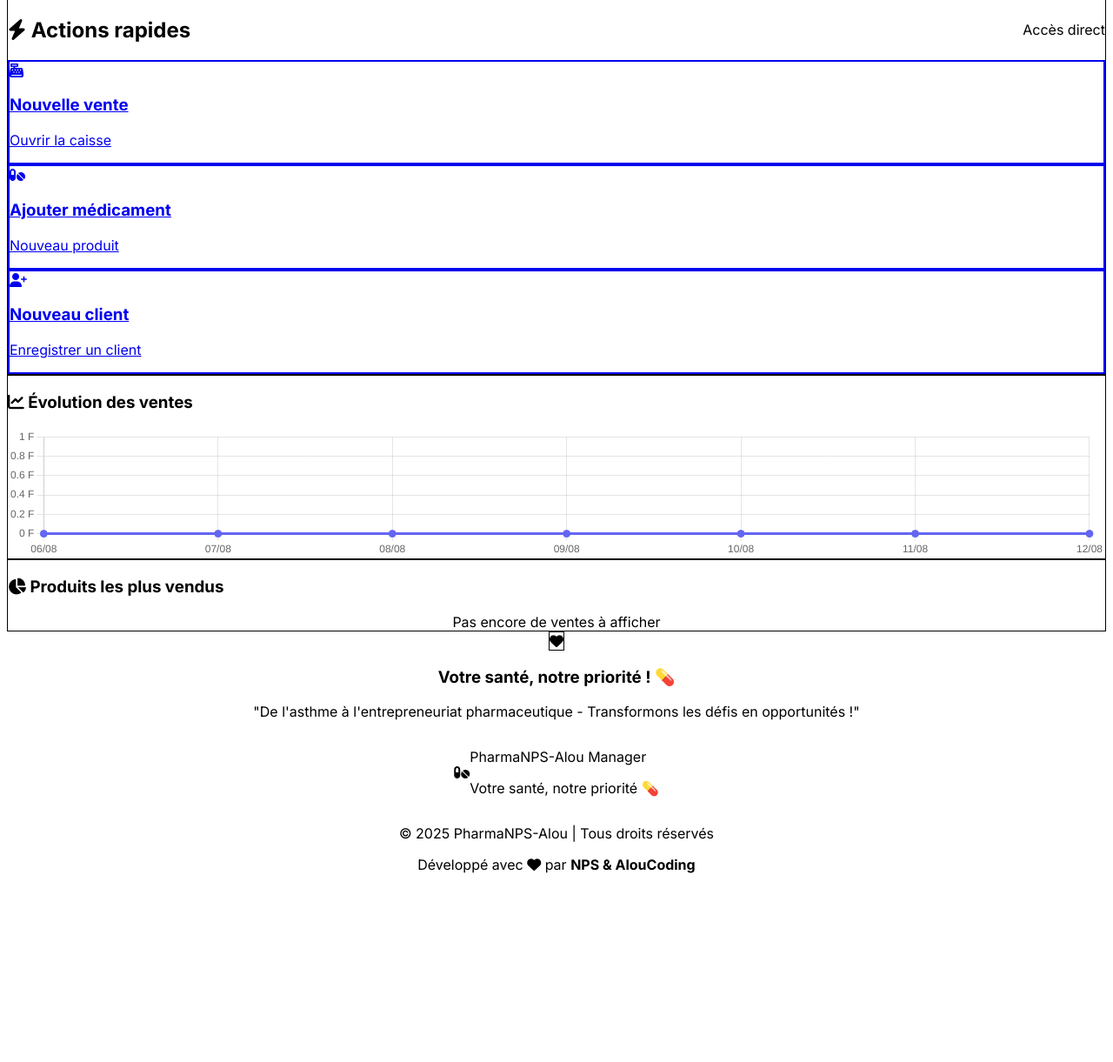
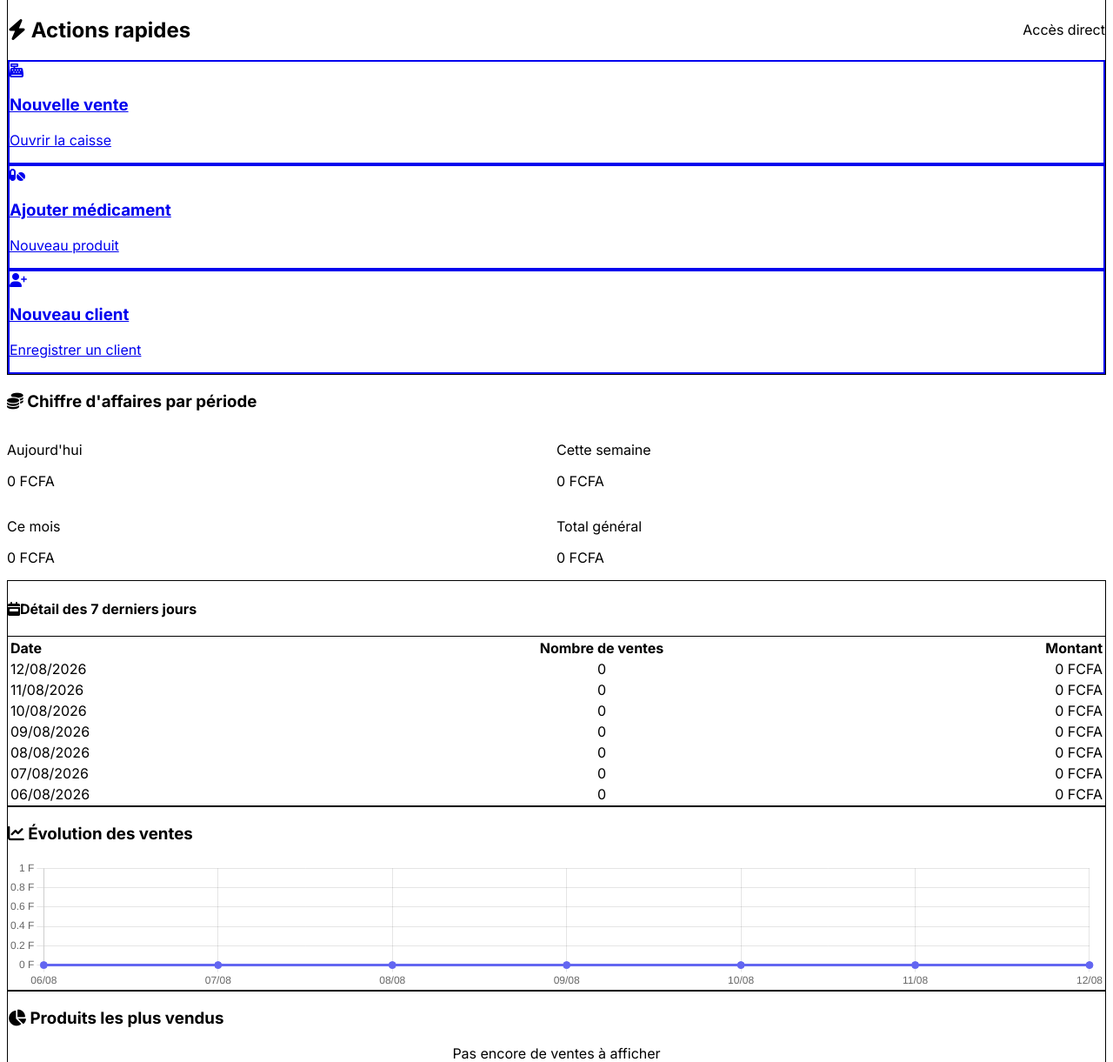
Before and after one commit to NdeyePendaSarr/pharmanps-aloucoding, a Django app: page /dashboard/ in a window 1280 px wide. Shown: the part 741-1962 px from the top of the page at 87% size. Before the commit the page ends 1745 px from the top, so only its background shows below. Run offline with Django 5.2, Linux system fonts and the light colour scheme; the visitor is signed in with stand-in values (Sample User, id 1); data that the repository does not hold is empty; style sheets or scripts are compiled from the project's sources.

Commit message:
Correction du calcul du CA du jour dans le dashboard
- Filtrer les ventes par statut 'completee' pour correspondre à la page Ventes
- Éviter d'inclure les ventes en cours ou annulées dans le total du jour
- Assurer la cohérence entre le dashboard et la liste des ventes
- La mise à jour en temps réel fonctionne déjà (recalcul à chaque chargement)

```diff
--- a/templates/users/dashboard.html
+++ b/templates/users/dashboard.html
@@ -174,6 +174,61 @@
         </div>
     </div>
 
+    <!-- Chiffre d'affaires par période -->
+    <div class="mb-8">
+        <h3 class="text-xl font-bold text-gray-900 mb-4">
+            <i class="fas fa-coins text-amber-500 mr-2"></i>
+            Chiffre d'affaires par période
+        </h3>
+        <div class="grid grid-cols-2 lg:grid-cols-4 gap-4 mb-6">
+            <div class="bg-gradient-to-br from-blue-500 to-blue-600 rounded-2xl p-5 text-white shadow-lg">
+                <p class="text-blue-100 text-sm font-medium">Aujourd'hui</p>
+                <p class="text-2xl font-extrabold mt-1">{{ ca_jour|floatformat:0 }} <span class="text-sm font-normal">FCFA</span></p>
+            </div>
+            <div class="bg-gradient-to-br from-indigo-500 to-indigo-600 rounded-2xl p-5 text-white shadow-lg">
+                <p class="text-indigo-100 text-sm font-medium">Cette semaine</p>
+                <p class="text-2xl font-extrabold mt-1">{{ ca_semaine|floatformat:0 }} <span class="text-sm font-normal">FCFA</span></p>
+            </div>
+            <div class="bg-gradient-to-br from-purple-500 to-purple-600 rounded-2xl p-5 text-white shadow-lg">
+                <p class="text-purple-100 text-sm font-medium">Ce mois</p>
+                <p class="text-2xl font-extrabold mt-1">{{ ca_mois|floatformat:0 }} <span class="text-sm font-normal">FCFA</span></p>
+            </div>
+            <div class="bg-gradient-to-br from-emerald-500 to-emerald-600 rounded-2xl p-5 text-white shadow-lg">
+                <p class="text-emerald-100 text-sm font-medium">Total général</p>
+                <p class="text-2xl font-extrabold mt-1">{{ ca_total|floatformat:0 }} <span class="text-sm font-normal">FCFA</span></p>
+            </div>
+        </div>
+
+        <!-- Récapitulatif jour par jour (7 derniers jours) -->
+        <div class="bg-white rounded-2xl shadow-lg border border-gray-100 overflow-hidden">
+            <div class="px-6 py-4 border-b border-gray-100">
+                <h4 class="font-bold text-gray-800"><i class="fas fa-calendar-week text-indigo-500 mr-2"></i>Détail des 7 derniers jours</h4>
+            </div>
+            <div class="overflow-x-auto">
+                <table class="w-full text-sm">
+                    <thead class="bg-gray-50 text-gray-600">
+                        <tr>
+                            <th class="text-left px-6 py-3 font-semibold">Date</th>
+                            <th class="text-center px-6 py-3 font-semibold">Nombre de ventes</th>
+                            <th class="text-right px-6 py-3 font-semibold">Montant</th>
+                        </tr>
+                    </thead>
+                    <tbody class="divide-y divide-gray-100">
+                        {% for jour in recap_jours %}
+                        <tr class="hover:bg-gray-50 transition-colors">
+                            <td class="px-6 py-3 font-medium text-gray-800">{{ jour.date }}</td>
+                            <td class="px-6 py-3 text-center text-gray-600">{{ jour.nombre }}</td>
+                            <td class="px-6 py-3 text-right font-bold {% if jour.montant > 0 %}text-emerald-600{% else %}text-gray-400{% endif %}">
+                                {{ jour.montant|floatformat:0 }} FCFA
+                            </td>
+                        </tr>
+                        {% endfor %}
+                    </tbody>
+                </table>
+            </div>
+        </div>
+    </div>
+
     <div class="grid grid-cols-1 lg:grid-cols-2 gap-6 mb-8">
 
         <div class="bg-white rounded-2xl shadow-xl p-6 border border-gray-100">
--- a/users/views.py
+++ b/users/views.py
@@ -85,7 +85,7 @@ def dashboard_view(request):
 
     # Statistiques ventes (aujourd'hui)
     today = timezone.now().date()
-    today_sales = Sale.objects.filter(created_at__date=today)
+    today_sales = Sale.objects.filter(created_at__date=today, status='completee')
     total_sales_today = today_sales.aggregate(total=Sum('total'))['total'] or 0
     sales_count_today = today_sales.count()
 
@@ -119,6 +119,31 @@ def dashboard_view(request):
     labels_produits = [t['medication__name'] for t in top_items]
     donnees_produits = [int(t['qte']) for t in top_items]
 
+    # --- Cumuls du chiffre d'affaires par période (ventes complétées) ---
+    from datetime import timedelta as _td
+    ventes_ok = Sale.objects.filter(status='completee')
+
+    debut_semaine = today - _td(days=today.weekday())   # lundi de cette semaine
+    debut_mois = today.replace(day=1)
+
+    ca_jour = ventes_ok.filter(created_at__date=today).aggregate(t=Sum('total'))['t'] or 0
+    ca_semaine = ventes_ok.filter(created_at__date__gte=debut_semaine).aggregate(t=Sum('total'))['t'] or 0
+    ca_mois = ventes_ok.filter(created_at__date__gte=debut_mois).aggregate(t=Sum('total'))['t'] or 0
+    ca_total = ventes_ok.aggregate(t=Sum('total'))['t'] or 0
+
+    # Détail jour par jour des 7 derniers jours (pour le tableau récapitulatif)
+    recap_jours = []
+    for i in range(6, -1, -1):
+        jour = today - _td(days=i)
+        montant = ventes_ok.filter(created_at__date=jour).aggregate(t=Sum('total'))['t'] or 0
+        nb = ventes_ok.filter(created_at__date=jour).count()
+        recap_jours.append({
+            'date': jour.strftime('%d/%m/%Y'),
+            'montant': float(montant),
+            'nombre': nb,
+        })
+    recap_jours.reverse()  # plus récent en premier
+
     context = {
         'total_medications': total_medications,
         'total_sales': sales_count_today,
@@ -130,5 +155,11 @@ def dashboard_view(request):
         'chart_sales_data': json.dumps(donnees_ventes),
         'chart_products_labels': json.dumps(labels_produits),
         'chart_products_data': json.dumps(donnees_produits),
+        # cumuls par période
+        'ca_jour': ca_jour,
+        'ca_semaine': ca_semaine,
+        'ca_mois': ca_mois,
+        'ca_total': ca_total,
+        'recap_jours': recap_jours,
     }
     return render(request, 'users/dashboard.html', context)
```
